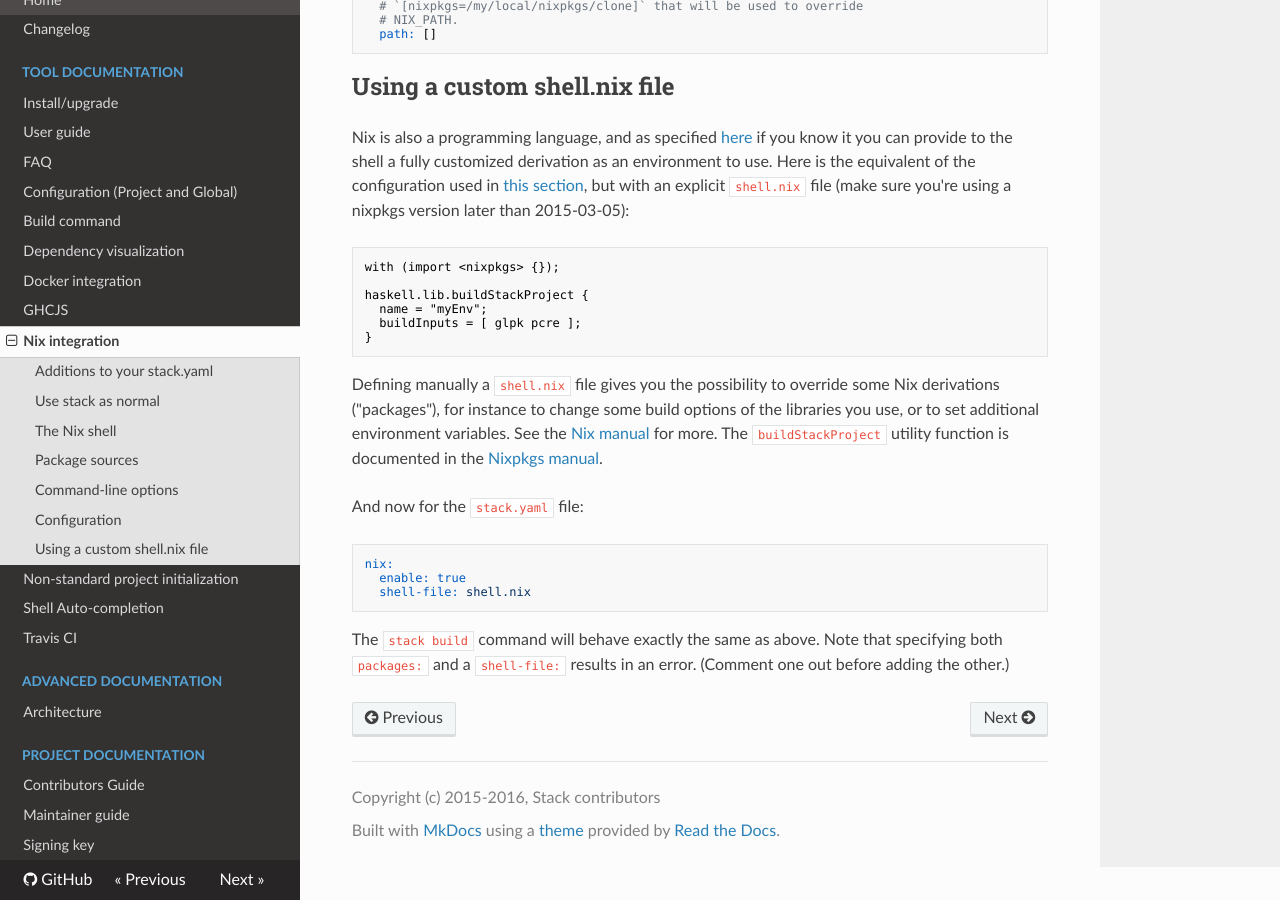
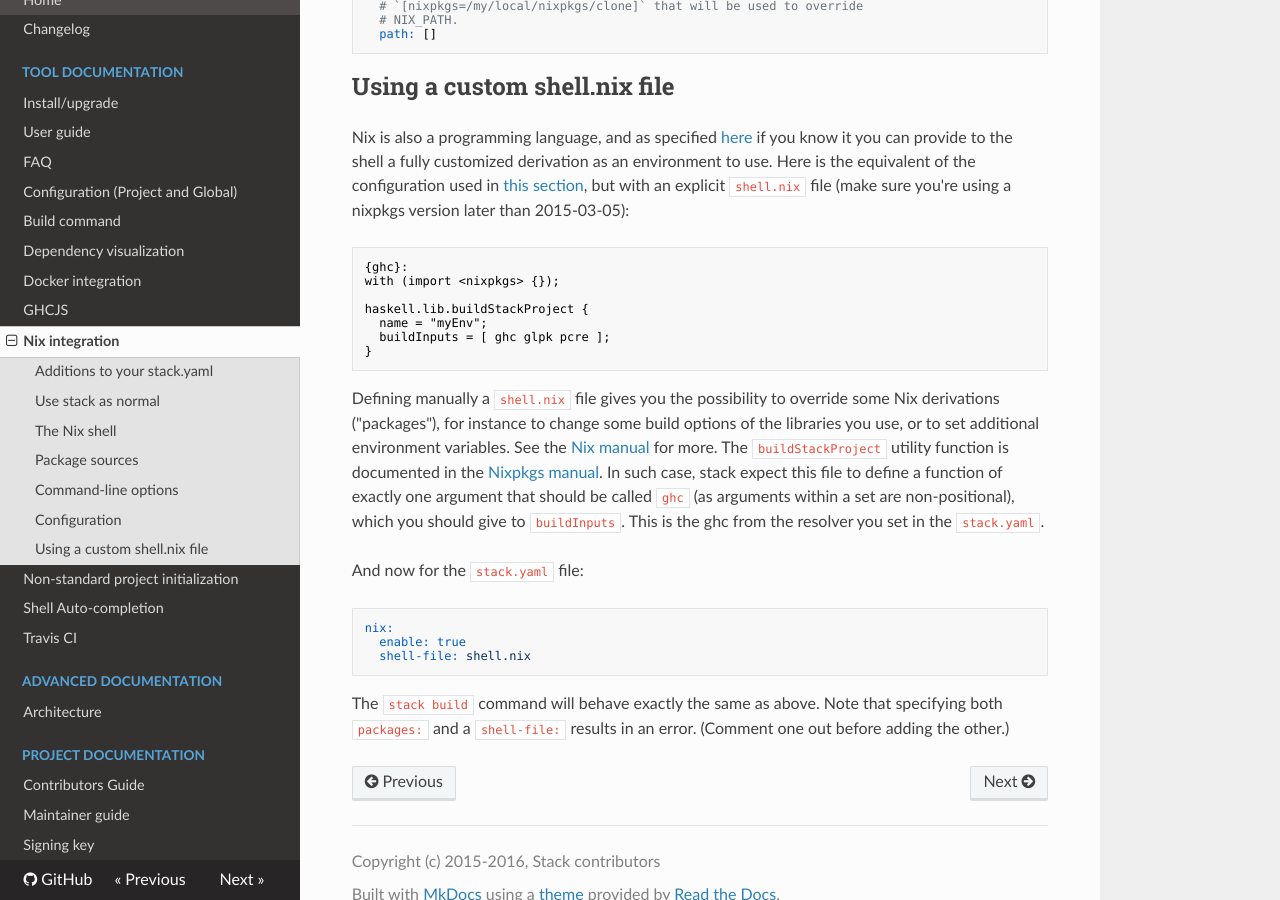
Before and after one commit to commercialhaskell/stack, an MkDocs documentation site: the page built from doc/nix_integration.md, in a window 1280 px wide and 900 px high, scrolled down 3547 px. Built offline with MkDocs 1.6.1, drawn with Linux system fonts in a browser that asks for light colours; nearby versions of some CDN libraries; old or Windows-style settings are respelled for this version of MkDocs.

Commit message:
Stack/Nix used with a shell file now expects a function
Addresses https://github.com/commercialhaskell/stack/issues/2243

The shell file should expect a `{ghc}` argument which
should be passed to the `buildInputs`, so the stack environment
contains the right GHC
If the shell file doesn't define a function, then the ghc passed
by stack is just ignored, but the doc doesn't mention it in
order to encourage this new good practise.

````diff
--- a/doc/nix_integration.md
+++ b/doc/nix_integration.md
@@ -200,20 +200,24 @@ equivalent of the configuration used in
 2015-03-05):
 
 ```nix
+{ghc}:
 with (import <nixpkgs> {});
 
 haskell.lib.buildStackProject {
   name = "myEnv";
-  buildInputs = [ glpk pcre ];
+  buildInputs = [ ghc glpk pcre ];
 }
 ```
 
-Defining manually a `shell.nix` file gives you the possibility to
-override some Nix derivations ("packages"), for instance to change
-some build options of the libraries you use, or to set additional
-environment variables. See the [Nix manual][nix-manual-exprs] for
-more. The `buildStackProject` utility function is documented in the
-[Nixpkgs manual][nixpkgs-manual-haskell].
+Defining manually a `shell.nix` file gives you the possibility to override some
+Nix derivations ("packages"), for instance to change some build options of the
+libraries you use, or to set additional environment variables. See the
+[Nix manual][nix-manual-exprs] for more. The `buildStackProject` utility
+function is documented in the [Nixpkgs manual][nixpkgs-manual-haskell].  In such
+case, stack expect this file to define a function of exactly one argument that
+should be called `ghc` (as arguments within a set are non-positional), which you
+should give to `buildInputs`. This is the ghc from the resolver you set in the
+`stack.yaml`.
 
 And now for the `stack.yaml` file:
 
````
Also changed, not shown: 1 other file.
